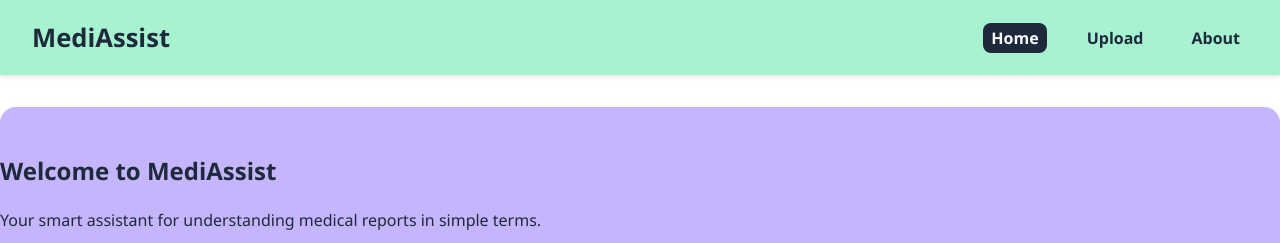
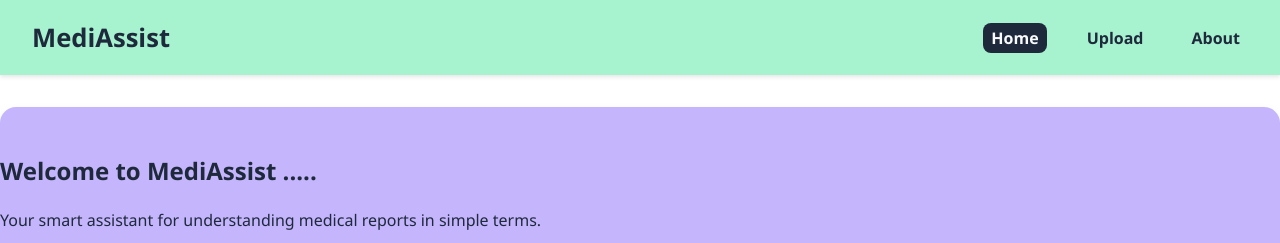
Before and after one commit to tiwarivarun28/medi-ai-frontend, a React (Create React App) app: page / in a window 1280 px wide. Shown: the top 243 px of the page. Built offline with nearby package versions, Linux system fonts and the light colour scheme.

Commit message:
home page text changed.

```diff
--- a/src/pages/Home.jsx
+++ b/src/pages/Home.jsx
@@ -4,7 +4,7 @@ export default function Home() {
   return (
     <div>
       <section className="hero fade-slide-in" style={{ animationDelay: "0s" }}>
-        <h1>Welcome to MediAssist</h1>
+        <h1>Welcome to MediAssist .....</h1>
         <p>
           Your smart assistant for understanding medical reports in simple
           terms.
```
